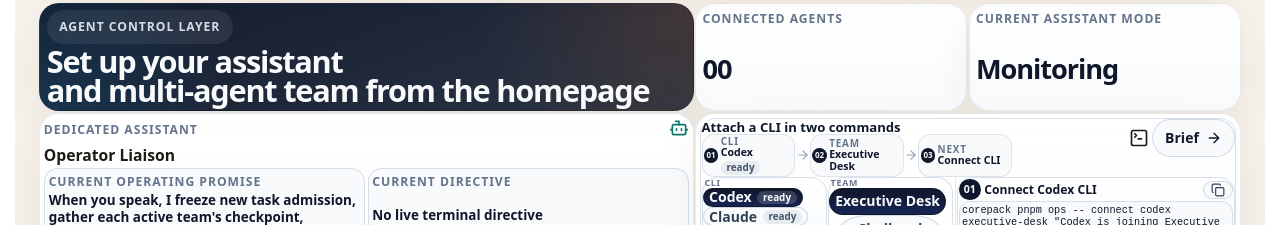
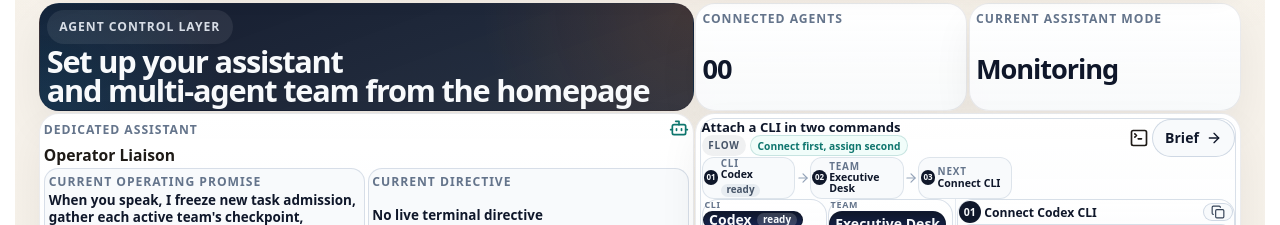
Before and after one commit to GongJae00/research-pages, a Next.js app in the folder apps/web/: page /en in a window 1280 px wide. Shown: the part 1560-1785 px from the top of the page. Built offline with nearby package versions, Linux system fonts and the light colour scheme; no server answers.

Commit message:
Autonomy batch 1542: shell-experience

```diff
--- a/apps/web/src/components/homepage-agent-control-section.tsx
+++ b/apps/web/src/components/homepage-agent-control-section.tsx
@@ -365,6 +365,12 @@ export function HomepageAgentControlSection({
                 <div className={styles.setupTitleRow}>
                   <h4>{copy.setupBuilderTitle}</h4>
                 </div>
+                <div className={styles.setupHeaderSequence} aria-label={copy.commandOrder}>
+                  <span className={styles.setupOrderLabel}>
+                    {isKoreanLocale(locale) ? "순서" : "Flow"}
+                  </span>
+                  <span className={styles.setupOrderValue}>{copy.commandOrder}</span>
+                </div>
                 <div className={styles.setupSummaryInline} aria-label={copy.activeSetup}>
                   <div className={styles.setupSummaryBar}>
                     <div className={styles.summaryChip}>
```
